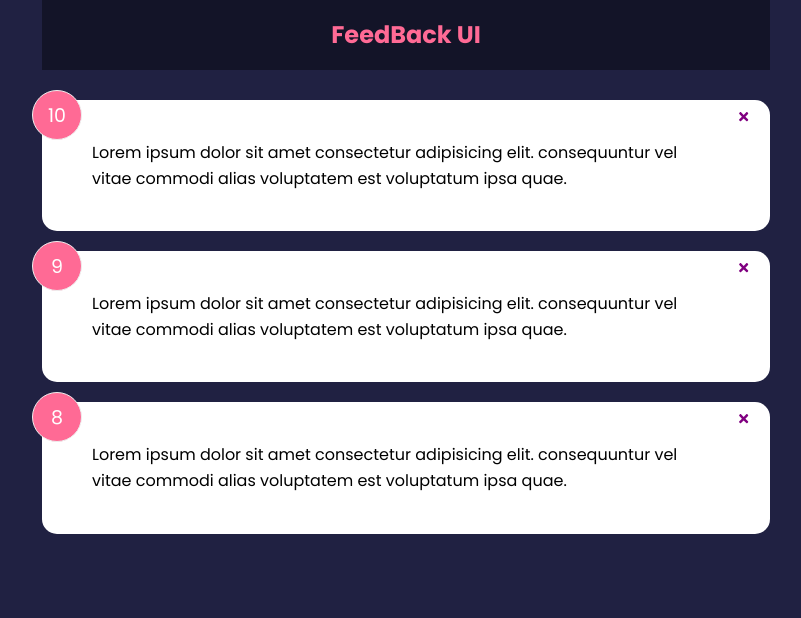
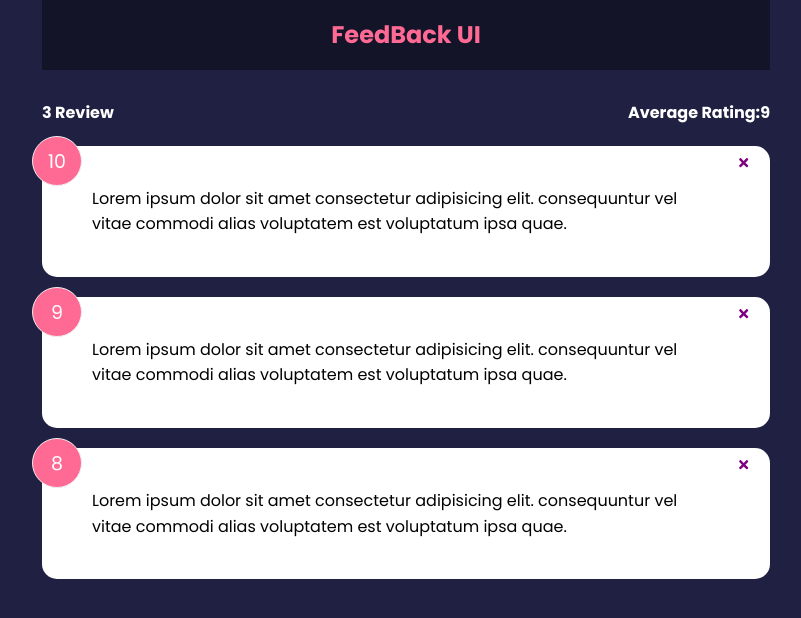
Before and after one commit to MrGultekin/react-intro-rating-app, a React (Vite) app in the folder ratingApp/: page / in a window 1280 px wide. Shown: the top 618 px of the page, without its empty margins (234-1035 px from the left). Built offline with nearby package versions, Linux system fonts and the light colour scheme.

Commit message:
FeedbackStats added and NaN issue in average fixed

```diff
--- a/ratingApp/src/App.jsx
+++ b/ratingApp/src/App.jsx
@@ -4,6 +4,7 @@
 import {useState} from "react";
 import FeedbackData from "./data/FeedbackData.js";
 import FeedbackList from "./components/FeedbackList.jsx";
+import FeedbackStats from "./components/FeedbackStats.jsx";
 
 function App() {
 	const [feedback,setFeedback] =useState(FeedbackData)
@@ -17,6 +18,7 @@
 		<>
 			<div className="container">
 				<Header/>
+				<FeedbackStats feedback={feedback}/>
 				<FeedbackList feedback={feedback} handleDelete={deleteFeedback}/>
 			</div>
 		</>
--- /dev/null
+++ b/ratingApp/src/components/FeedbackStats.jsx
@@ -0,0 +1,22 @@
+import React from 'react';
+import PropTypes from 'prop-types';
+
+const FeedbackStats = ({feedback}) => {
+	let average = feedback.reduce((acc,cur) => {
+		return acc+cur.rating
+	},0) / feedback.length;
+	average = average.toFixed(1).replace(/[.,]0$/,'')
+
+	return (
+		<div>
+			<div className="feedback-stats">
+				<h4>{feedback.length} Review</h4>
+				<h4>Average Rating:{isNaN(average) ? 0 : average }</h4>
+			</div>
+		</div>
+	);
+};
+
+FeedbackStats.propTypes = {};
+
+export default FeedbackStats;
```
